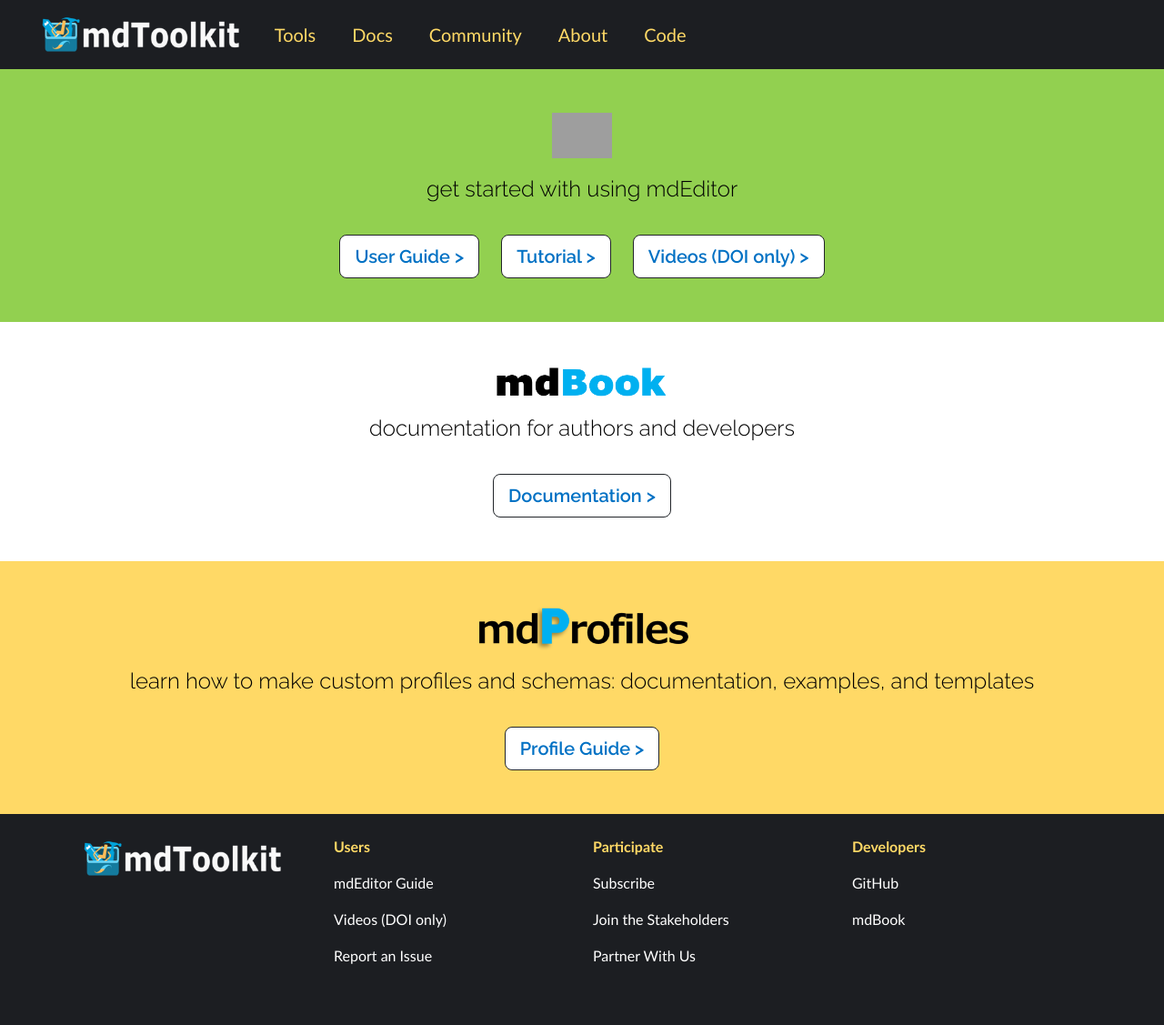
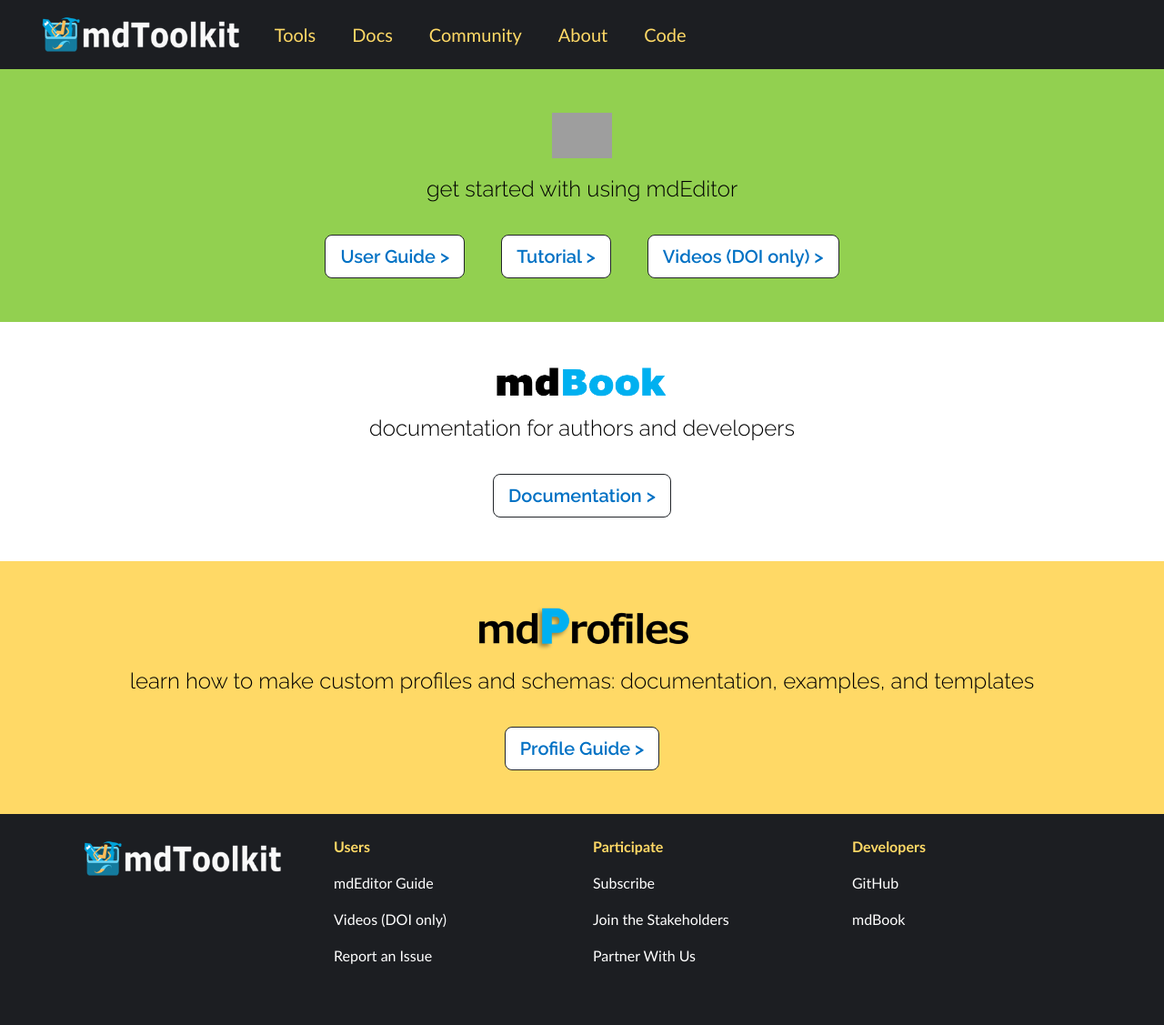
Before and after one commit to adiwg/mdToolkit-web, a Jekyll site: the page built from docs.html, in a window 1280 px wide. Shown: the whole page at 91% size. Built offline with Jekyll 4.4.1, drawn with Linux system fonts in a browser that asks for light colours; grey boxes are pictures that could not be loaded.

Commit message:
button gaps

```diff
--- a/docs.html
+++ b/docs.html
@@ -7,11 +7,11 @@
     <img class="mx-auto img-fluid" style="height: 50px;" src="/assets/images/mdEditor_dark_logo.png"
       alt="mdEditor logo">
     <p class="mx-auto text-center">get started with using mdEditor</p>
-    <div class="row mx-auto d-flex justify-content-center">
-      <div class="col-auto mb-3 mb-sm-0">
+    <div class="row mx-auto d-flex justify-content-center gap-3">
+      <div class="col-auto">
         <button class="btn btn-lg bg-white border border-dark fw-bold" style="color: #0071c4;">User Guide ></button>
       </div>
-      <div class="col-auto mb-3 mb-sm-0">
+      <div class="col-auto">
         <button class="btn btn-lg bg-white border border-dark fw-bold" style="color: #0071c4;">Tutorial ></button>
       </div>
       <div class="col-auto">
--- a/tools.html
+++ b/tools.html
@@ -34,8 +34,8 @@
       <img class="img-fluid shadow-lg" src="/assets/images/mdEditor_animation.gif" alt="gif of clicking on mdEditor">
     </div>
   </div>
-  <div class="row justify-content-center my-5">
-    <div class="col-sm-auto d-flex justify-content-center mb-3 mb-sm-0">
+  <div class="row justify-content-center my-5 gap-5">
+    <div class="col-sm-auto d-flex justify-content-center">
       <a class="text-white text-decoration-none" href="https://www.mdeditor.org/" target="_blank">
         <button type="button" class="btn btn-success border border-dark border-1 shadow"
           style="background-color: #77b550;">
```
Also changed, not shown: 2 other files.
